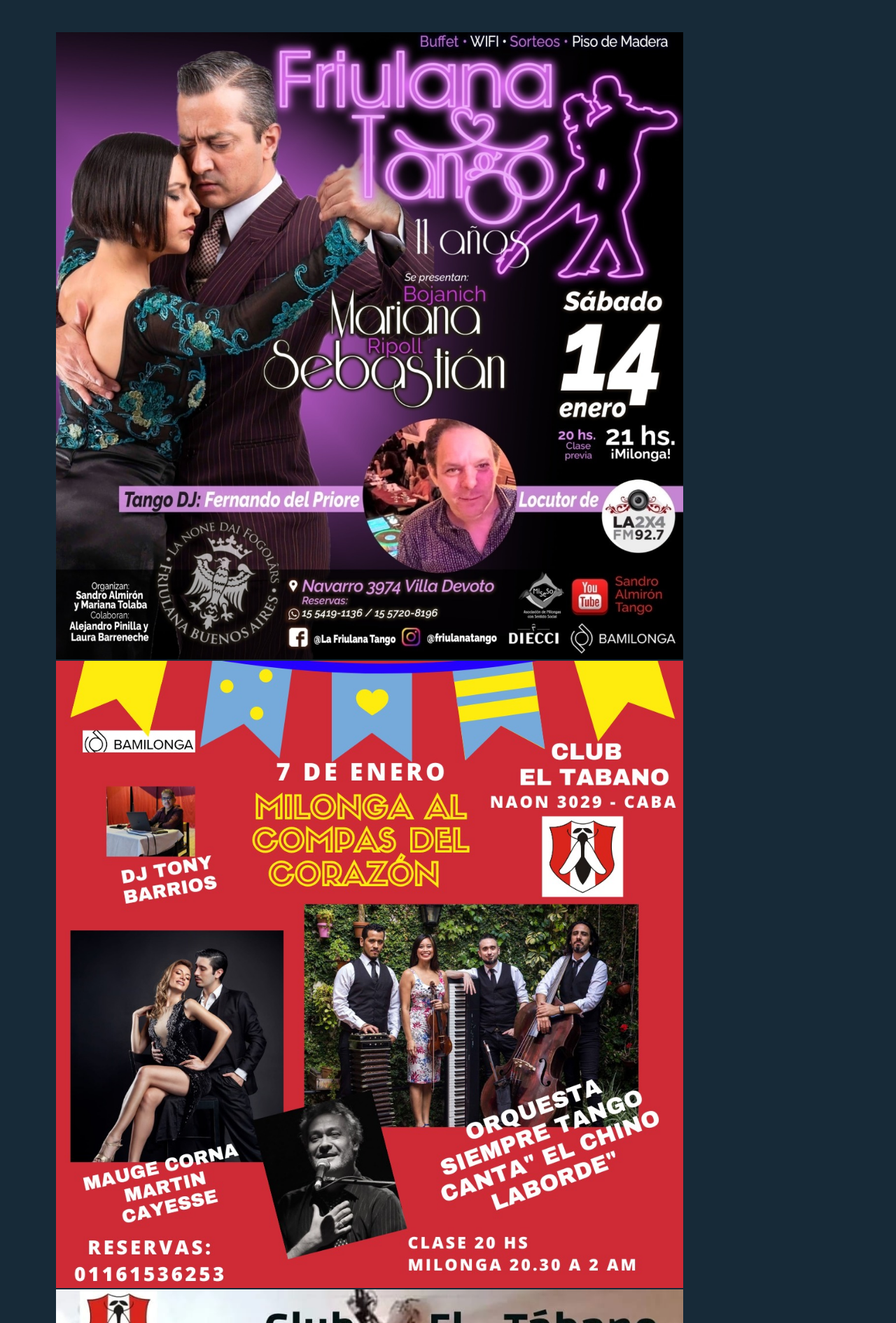
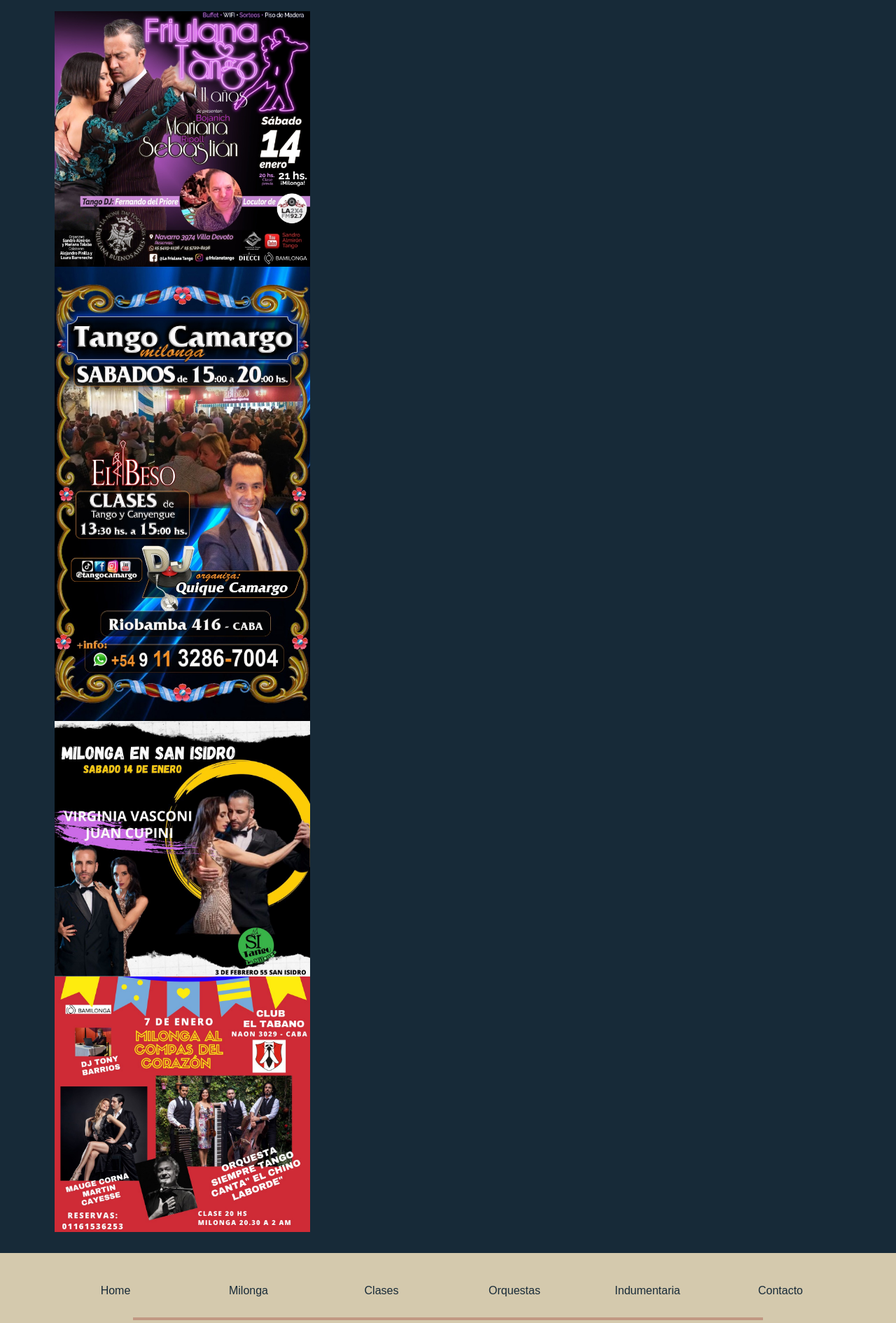
Before and after one commit to NataliaPiaggio/PF-Piaggio, a plain HTML site: page milonga.html in a window 1280 px wide. Shown: the part 528-2418 px from the top of the page at 70% size. Drawn offline with nearby package versions, Linux system fonts and the light colour scheme.

Commit message:
segunda version

```diff
--- a/clase.html
+++ b/clase.html
@@ -5,6 +5,7 @@
   <meta http-equiv="X-UA-Compatible" content="IE=edge">
   <meta name="viewport" content="width=device-width, initial-scale=1.0">
   <title>index</title>
+  <link href="https://cdn.jsdelivr.net/npm/bootstrap@5.3.0-alpha1/dist/css/bootstrap.min.css" rel="stylesheet" integrity="sha384-GLhlTQ8iRABdZLl6O3oVMWSktQOp6b7In1Zl3/Jr59b6EGGoI1aFkw7cmDA6j6gD" crossorigin="anonymous">
   <link href="main.css" rel="stylesheet">
 </head>
 <body>
@@ -26,24 +27,60 @@
             <li><a href="contacto.html">Contacto</a></li>
           </ul>
         <section>
-            <h2 class="titulo-pagina">Clases y Seminarios de Tango</h2>
+            <h2 class="titulo-pagina">Indumentaria y Accesorio</h2>
+          <div class="container">
+            <div class="row">
+              <div class="col-xl-4 col-md-6 col-sm-12">
                 <div class="imagenes-publi">
-            <div class="container">
-                <img src="imagenes/clase 1.jpeg" alt="milonga">
+                  <div class="container-image">
+                    <img src="imagenes/milonga 1.jpeg" alt="milonga">
                     <div class="overlay">
                       <div class="text-imagenes"><h3>Nombre</h3><br> Horario <br> Dirección<br>Contacto</div>
                     </div>
                   </div>
+                </div>
+              </div>
+            </div>
+          </div>
           <div class="container">
-                <img src="imagenes/clase 3.jpeg" alt="milonga">
+            <div class="row">
+              <div class="col-xl-4 col-md-6 col-sm-12">
+                <div class="imagenes-publi">
+                  <div class="container-image">
+                    <img src="imagenes/milonga 2.jpeg" alt="milonga">
                     <div class="overlay">
                       <div class="text-imagenes"><h3>Nombre</h3><br> Horario <br> Dirección<br>Contacto</div>
                     </div>
                   </div>
+                </div>
+              </div>
+            </div>
+          </div>
           <div class="container">
-                <img src="imagenes/clase 4.jpeg" alt="milonga">
+            <div class="row">
+              <div class="col-xl-4 col-md-6 col-sm-12">
+                <div class="imagenes-publi">
+                  <div class="container-image">
+                    <img src="imagenes/milongs 3.jpeg" alt="milonga">
                     <div class="overlay">
                       <div class="text-imagenes"><h3>Nombre</h3><br> Horario <br> Dirección<br>Contacto</div>
+                    </div>
+                  </div>
+                </div>
+              </div>
+            </div>
+          </div>
+          <div class="container">
+            <div class="row">
+              <div class="col-xl-4 col-md-6 col-sm-12">
+                <div class="imagenes-publi">
+                  <div class="container-image">
+                    <img src="imagenes/milonga 4.jpeg" alt="milonga">
+                    <div class="overlay">
+                      <div class="text-imagenes"><h3>Nombre</h3><br> Horario <br> Dirección<br>Contacto</div>
+                    </div>
+                  </div>
+                </div>
               </div>
             </div>
           </div>
@@ -104,7 +141,6 @@
                         <a class="text-white" href="https://mdbootstrap.com/"
                       >MDBootstrap.com</a>
                   </div>
-
         </footer>
       <script src="https://cdn.jsdelivr.net/npm/bootstrap@5.3.0-alpha1/dist/js/bootstrap.bundle.min.js" integrity="sha384-w76AqPfDkMBDXo30jS1Sgez6pr3x5MlQ1ZAGC+nuZB+EYdgRZgiwxhTBTkF7CXvN" crossorigin="anonymous"></script>
     </body>
--- a/main.css
+++ b/main.css
@@ -136,14 +136,11 @@
   flex-wrap: wrap;
   justify-content: space-between;
   align-items: flex-start;
-  padding: 8rem;
-  width: 70%;
 }
 .container-image {
   position: relative;
 
 }
-
 
 .overlay {
   position: absolute;
--- a/milonga.html
+++ b/milonga.html
@@ -5,6 +5,7 @@
   <meta http-equiv="X-UA-Compatible" content="IE=edge">
   <meta name="viewport" content="width=device-width, initial-scale=1.0">
   <title>index</title>
+  <link href="https://cdn.jsdelivr.net/npm/bootstrap@5.3.0-alpha1/dist/css/bootstrap.min.css" rel="stylesheet" integrity="sha384-GLhlTQ8iRABdZLl6O3oVMWSktQOp6b7In1Zl3/Jr59b6EGGoI1aFkw7cmDA6j6gD" crossorigin="anonymous">
   <link href="main.css" rel="stylesheet">
 </head>
 <body>
@@ -26,30 +27,60 @@
             <li><a href="contacto.html">Contacto</a></li>
           </ul>
           <section>
-            <h2 class="titulo-pagina">Milongas</h2>
+            <h2 class="titulo-pagina">Indumentaria y Accesorio</h2>
+          <div class="container">
+            <div class="row">
+              <div class="col-xl-4 col-md-6 col-sm-12">
                 <div class="imagenes-publi">
-            <div class="container">
+                  <div class="container-image">
                     <img src="imagenes/milonga 1.jpeg" alt="milonga">
                     <div class="overlay">
                       <div class="text-imagenes"><h3>Nombre</h3><br> Horario <br> Dirección<br>Contacto</div>
                     </div>
                   </div>
+                </div>
+              </div>
+            </div>
+          </div>
           <div class="container">
+            <div class="row">
+              <div class="col-xl-4 col-md-6 col-sm-12">
+                <div class="imagenes-publi">
+                  <div class="container-image">
+                    <img src="imagenes/milonga 2.jpeg" alt="milonga">
+                    <div class="overlay">
+                      <div class="text-imagenes"><h3>Nombre</h3><br> Horario <br> Dirección<br>Contacto</div>
+                    </div>
+                  </div>
+                </div>
+              </div>
+            </div>
+          </div>
+          <div class="container">
+            <div class="row">
+              <div class="col-xl-4 col-md-6 col-sm-12">
+                <div class="imagenes-publi">
+                  <div class="container-image">
+                    <img src="imagenes/milongs 3.jpeg" alt="milonga">
+                    <div class="overlay">
+                      <div class="text-imagenes"><h3>Nombre</h3><br> Horario <br> Dirección<br>Contacto</div>
+                    </div>
+                  </div>
+                </div>
+              </div>
+            </div>
+          </div>
+          <div class="container">
+            <div class="row">
+              <div class="col-xl-4 col-md-6 col-sm-12">
+                <div class="imagenes-publi">
+                  <div class="container-image">
                     <img src="imagenes/milonga 4.jpeg" alt="milonga">
                     <div class="overlay">
                       <div class="text-imagenes"><h3>Nombre</h3><br> Horario <br> Dirección<br>Contacto</div>
                     </div>
                   </div>
-            <div class="container">
-                <img src="imagenes/milonga 5.jpeg" alt="milonga">
-                <div class="overlay">
-                  <div class="text-imagenes"><h3>Nombre</h3><br> Horario <br> Dirección<br>Contacto</div>
                 </div>
-            </div>
-            <div class="container">
-                <img src="imagenes/milonga 6.jpg" alt="milonga">
-                <div class="overlay">
-                  <div class="text-imagenes"><h3>Nombre</h3><br> Horario <br> Dirección<br>Contacto</div>
               </div>
             </div>
           </div>
@@ -110,7 +141,6 @@
                         <a class="text-white" href="https://mdbootstrap.com/"
                       >MDBootstrap.com</a>
                   </div>
-
         </footer>
       <script src="https://cdn.jsdelivr.net/npm/bootstrap@5.3.0-alpha1/dist/js/bootstrap.bundle.min.js" integrity="sha384-w76AqPfDkMBDXo30jS1Sgez6pr3x5MlQ1ZAGC+nuZB+EYdgRZgiwxhTBTkF7CXvN" crossorigin="anonymous"></script>
     </body>
```
Also changed, not shown: contacto.html (+3 -6 lines), index.html (+1 -0 lines), indumentaria.html (+35 -8 lines), orquesta.html (+37 -7 lines). Lines whose indentation alone changed are shown as unchanged.
